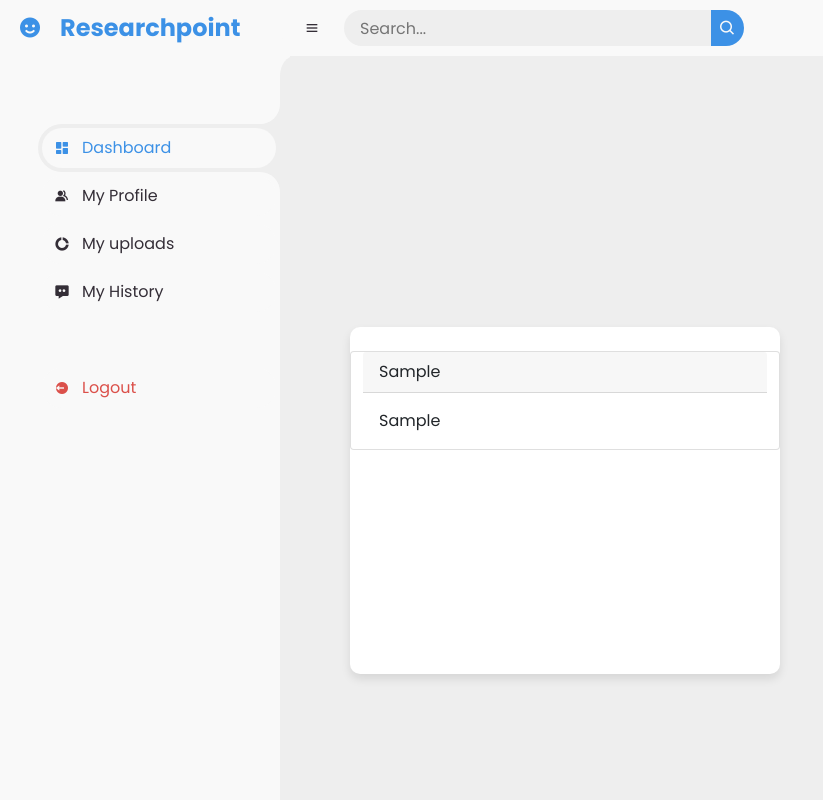
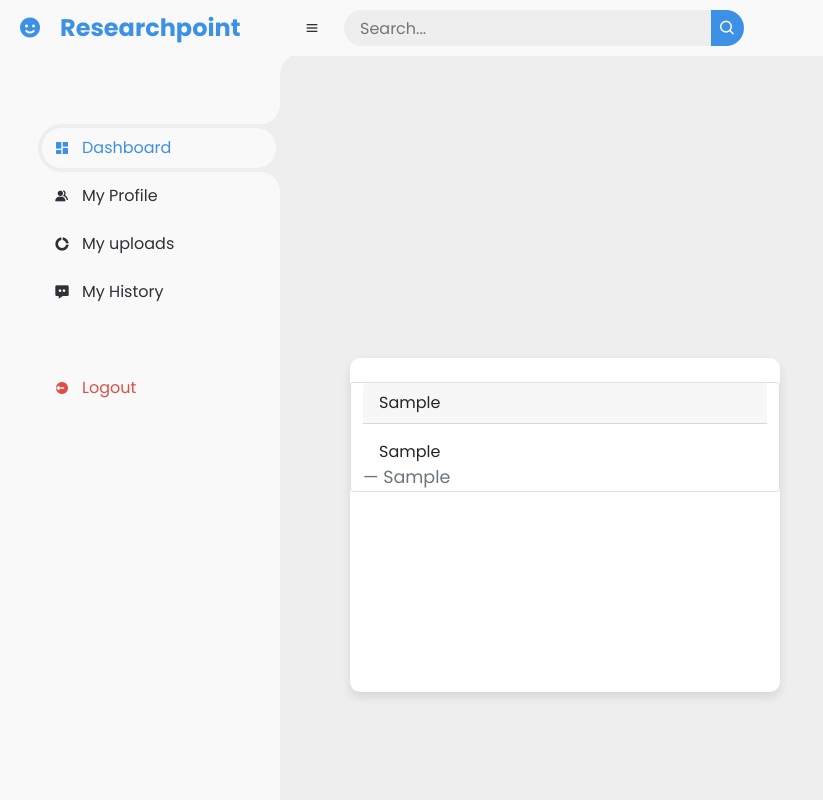
Before and after one commit to shobhitmir/researchpoint, a Django app: template recommender/templates/dashboard.html in a window 1280 px wide. Shown: the whole page, without its empty margins (0-823 px from the left). Run offline with Django 3.2, Linux system fonts and the light colour scheme; the template is opened without the code that fills it: most values are stand-ins (such as "Sample title", 1, 10 or a date in 2020); parts of the project's set-up code (start-up, migrations or seed data) failed here and were passed over.

Commit message:
completed dashboard

```diff
--- a/recommender/templates/dashboard.html
+++ b/recommender/templates/dashboard.html
@@ -13,11 +13,12 @@
             <div class="card-body">
                 {{row.3}}
             </div>
+            <blockquote class="blockquote mb-0">
+                <footer class="blockquote-footer">{{row.1}}</footer>
+            </blockquote>
         </div>
-            &nbsp;&nbsp;
             {% endfor %}
         </div>
-
     </div>
     <style type='text/css'>
         #mydiv {
@@ -39,7 +40,7 @@
         .container
         {
             margin-right: 500px;
-            margin-top: 200px;
+            margin-top: 250px;
         }
     </style>
 	<script src="{% static 'js/script.js' %}"></script>
```
